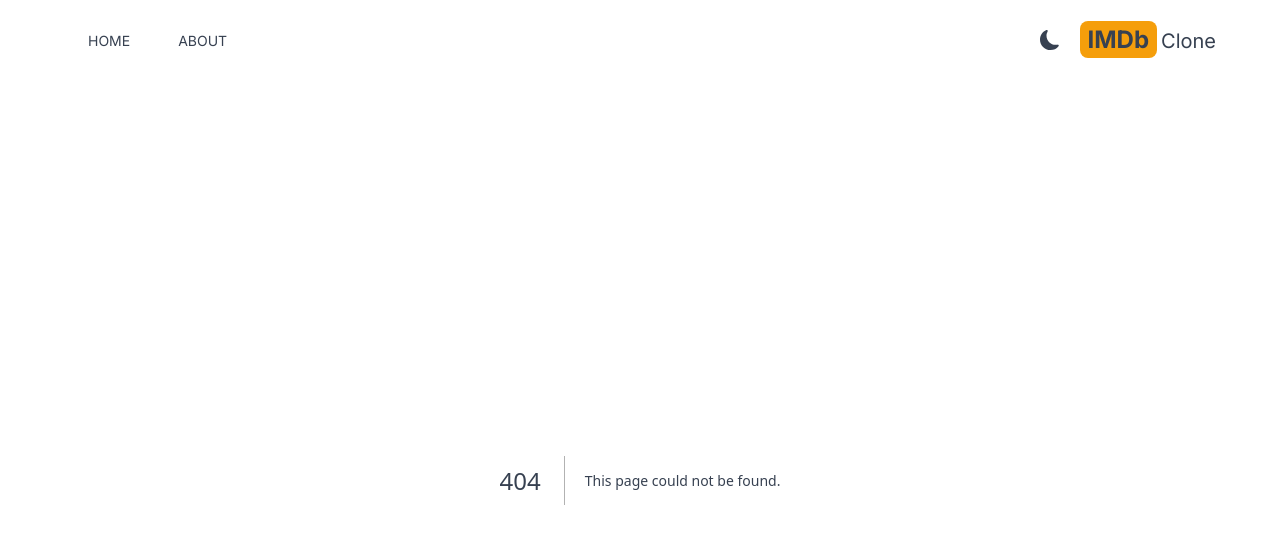
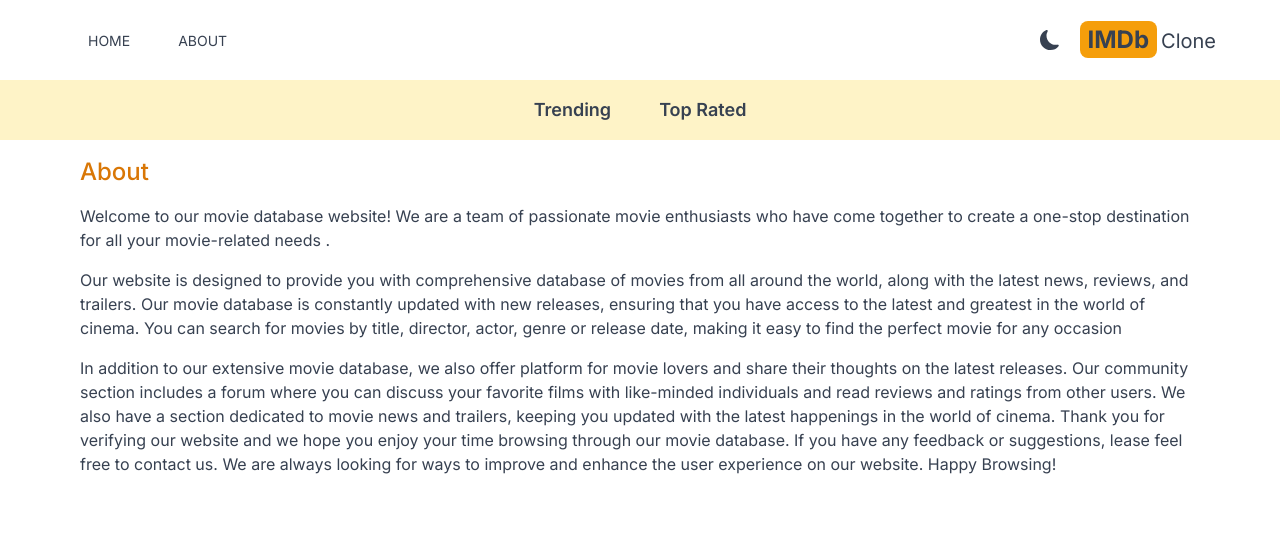
Before and after one commit to Stephy-Crown/IMDb-Clone-App, a Next.js app: page /about in a window 1280 px wide. Before the commit this address had no page. Shown: the top 544 px of the page. Built offline with nearby package versions, Linux system fonts and the light colour scheme.

Commit message:
fetch data from tmdb api in the homepage

```diff
--- /dev/null
+++ b/src/app/about/page.jsx
@@ -0,0 +1,36 @@
+import React from "react";
+
+export default function About() {
+  return (
+    <div className="mx-auto max-w-6xl space-y-4 p-4">
+      <h1 className="text-2xl font-medium text-amber-600">About</h1>
+      <p>
+        Welcome to our movie database website! We are a team of passionate movie
+        enthusiasts who have come together to create a one-stop destination for
+        all your movie-related needs .
+      </p>
+      <p>
+        Our website is designed to provide you with comprehensive database of
+        movies from all around the world, along with the latest news, reviews,
+        and trailers. Our movie database is constantly updated with new
+        releases, ensuring that you have access to the latest and greatest in
+        the world of cinema. You can search for movies by title, director,
+        actor, genre or release date, making it easy to find the perfect movie
+        for any occasion
+      </p>
+      <p>
+        In addition to our extensive movie database, we also offer platform for
+        movie lovers and share their thoughts on the latest releases. Our
+        community section includes a forum where you can discuss your favorite
+        films with like-minded individuals and read reviews and ratings from
+        other users. We also have a section dedicated to movie news and
+        trailers, keeping you updated with the latest happenings in the world of
+        cinema. Thank you for verifying our website and we hope you enjoy your
+        time browsing through our movie database. If you have any feedback or
+        suggestions, lease feel free to contact us. We are always looking for
+        ways to improve and enhance the user experience on our website. Happy
+        Browsing!{" "}
+      </p>
+    </div>
+  );
+}
--- a/src/app/components/Header.jsx
+++ b/src/app/components/Header/Header.jsx
@@ -4,7 +4,7 @@
 import { AiFillHome } from "react-icons/ai";
 import { BsFillInfoCircleFill } from "react-icons/bs";
 import Link from "next/link";
-import DarkModeSwitch from "./DarkModeSwitch";
+import DarkModeSwitch from "../DarkModeSwitch";
 export default function Header() {
   return (
     <header className="flex justify-between mx-2 max-w-6xl sm:mx-auto items-center py-6">
--- /dev/null
+++ b/src/app/components/Navbar/Navbar.jsx
@@ -0,0 +1,11 @@
+import React from "react";
+import NavbarItem from "./NavbarItem";
+
+export default function Navbar() {
+  return (
+    <div className="flex justify-center dark:bg-gray-600  bg-amber-100 lg:text-lg p-4">
+      <NavbarItem title="Trending" param="fetchTrending" />
+      <NavbarItem title="Top Rated" param="fetchTopRated" />
+    </div>
+  );
+}
--- /dev/null
+++ b/src/app/components/Navbar/NavbarItem.jsx
@@ -0,0 +1,24 @@
+"use client";
+
+import Link from "next/link";
+import React from "react";
+import { useSearchParams } from "next/navigation";
+
+export default function NavbarItem({ title, param }) {
+  const searchParams = useSearchParams();
+  const genre = searchParams.get("genre");
+  return (
+    <div>
+      <Link
+        className={`m-4 hover:text-amber-600 font-semibold p-2 ${
+          genre &&
+          genre === param &&
+          "underline underline-offset-8 decoration-4 decoration-amber-500 rounded-lg"
+        }`}
+        href={`/?genre=${param}`}
+      >
+        {title}
+      </Link>
+    </div>
+  );
+}
--- /dev/null
+++ b/src/app/components/Results.jsx
@@ -0,0 +1,12 @@
+import React from "react";
+
+export default function Results({ results }) {
+  console.log(results);
+  return (
+    <div>
+      {results.map((result) => (
+        <div>{result.original_title}</div>
+      ))}
+    </div>
+  );
+}
--- a/src/app/layout.js
+++ b/src/app/layout.js
@@ -1,5 +1,6 @@
 import Providers from "./Providers";
-import Header from "./components/Header";
+import Header from "./components/Header/Header";
+import Navbar from "./components/Navbar/Navbar";
 import "./globals.css";
 import { Inter } from "next/font/google";
 
@@ -18,6 +19,7 @@
           {" "}
           {/* Even the Providers is client side,Header and children are still server side components::Kudos to Next.js 13 */}
           <Header />
+          <Navbar />
           {children}
         </Providers>
       </body>
--- a/src/app/page.js
+++ b/src/app/page.js
@@ -1,9 +1,34 @@
 import Image from "next/image";
+import Results from "./components/Results";
 
-export default function Home() {
+const API_KEY = process.env.API_KEY;
+
+export default async function Home({ searchParams }) {
+  const genre = searchParams.genre || "fetchTrending";
+  const res = await fetch(
+    `https://api.themoviedb.org/3/${
+      genre === "fetchTopRated" ? "movie/top_rated" : "trending/all/week"
+    }?api_key=${API_KEY}&language=en-US&page=1`,
+    { next: { revalidate: 10000 } }
+  );
+
+  if (!res.ok) {
+    // throw new Error(res.statusText); this will be caught by the error page and passed to the page as props
+    throw new Error("Failed to fetch data");
+  }
+
+  const data = await res.json();
+  const { results } = data;
+  // OR THIS
+  // const data = await res.json();
+  // const results = data.results;
+  // console.log(results);
+
   return (
-    <main className="min-h-screen">
-      <h1>HOME</h1>
+    <main className="">
+      <div>
+        <Results results={results} />
+      </div>
     </main>
   );
 }
```
Also changed, not shown: src/app/components/Header/MenuItem.jsx (renamed from src/app/components/MenuItem.jsx).
